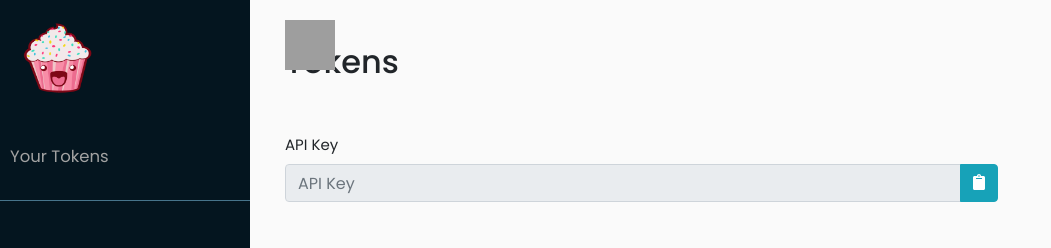
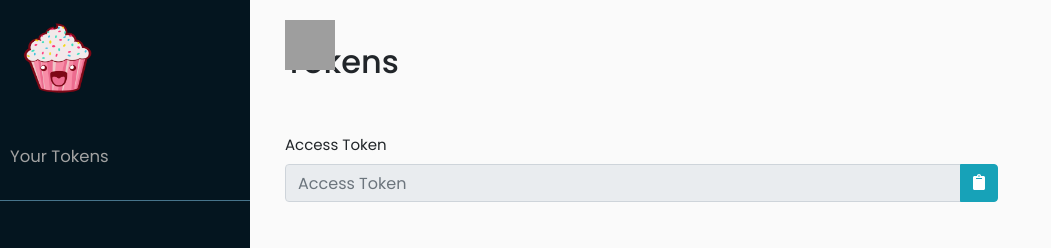
Before and after one commit to kopokopo/k2-connect-python, a Flask app: page /token in a window 1280 px wide. Shown: the top 248 px of the page, without its empty margins (0-1051 px from the left). Run offline with Flask 3, Linux system fonts and the light colour scheme; some libraries are stand-ins or nearby versions; grey boxes are pictures that could not be loaded.

Commit message:
feat(KK-9074): Correct access token labels

```diff
--- a/example/templates/token.html
+++ b/example/templates/token.html
@@ -71,12 +71,12 @@
                     <div class="row">
                         <!--request access token column-->
                         <div class="col-lg-9">
-                            <label for="current-api-key">API Key</label>
-                            <!--current API key form input-->
+                            <label for="current-access-token">Access Token</label>
+                            <!--current access token form input-->
                             <div class="input-group mb-3">
-                                <input aria-describedby="custom-add-on" aria-label="" class="form-control" id="current-api-key" placeholder="API Key" readonly type="text" value="{{ access_token }}">
+                                <input aria-describedby="custom-add-on" aria-label="" class="form-control" id="current-access-token" placeholder="Access Token" readonly type="text" value="{{ access_token }}">
                                 <div class="input-group-append">
-                                    <button class="btn btn-info copy-button" data-clipboard-target="#current-api-key" type="button"><i class="fas fa-clipboard"></i></button>
+                                    <button class="btn btn-info copy-button" data-clipboard-target="#current-access-token" type="button"><i class="fas fa-clipboard"></i></button>
                                 </div>
                             </div>
                             <div class="table-container table-responsive table-striped">
```
